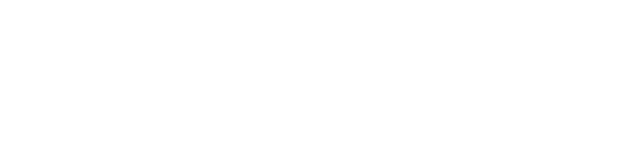
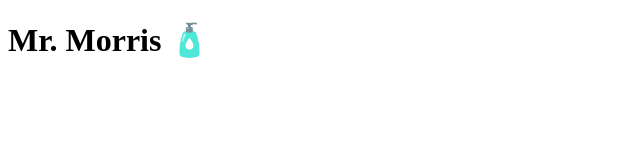
Before and after one commit to jeancarlos-22/Pagina-web-ProductosAseo, a plain HTML site: page index.html in a window 1280 px wide. Shown: the whole page, without its empty margins (0-640 px from the left). Drawn offline with Linux system fonts and the light colour scheme.

Commit message:
Se agrega datos en el body

```diff
--- a/index.html
+++ b/index.html
@@ -6,6 +6,6 @@
     <title>Mr. Morris</title>
 </head>
 <body>
-
+    <h1>Mr. Morris 🧴 </h1>
 </body>
 </html>
```
